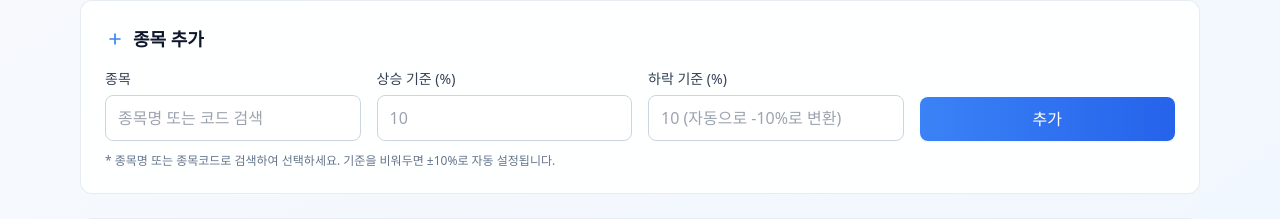
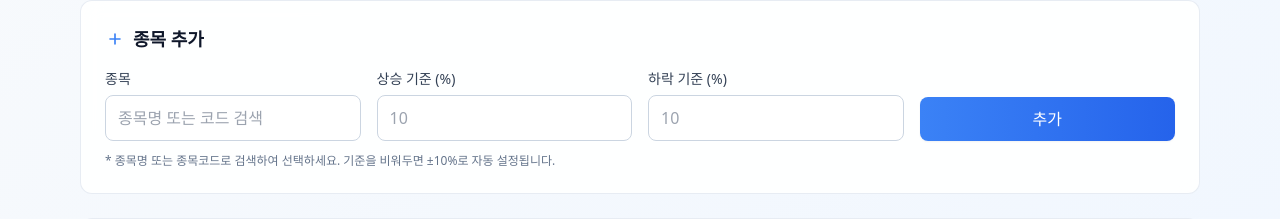
Before and after one commit to OneVth/stock-alarm, a Flask app: template app/templates/settings.html in a window 1280 px wide. Shown: the part 273-492 px from the top of the page. Run offline with Flask 3, Linux system fonts and the light colour scheme; the template is opened without the code that fills it, so the values that code supplies are empty; some libraries are stand-ins or nearby versions.

Commit message:
chore: 하락 기준 타이핑 박스 placeholder 문구 변경

```diff
--- a/app/templates/settings.html
+++ b/app/templates/settings.html
@@ -222,7 +222,7 @@
                     <input type="text" name="threshold_lower"
                            class="w-full px-3 py-2.5 border border-slate-300 rounded-lg text-slate-900
                                   focus:ring-2 focus:ring-blue-500 focus:border-blue-500 transition-colors"
-                           placeholder="10 (자동으로 -10%로 변환)">
+                           placeholder="10">
                 </div>
                 <div class="flex items-end">
                     <button type="submit"
```
